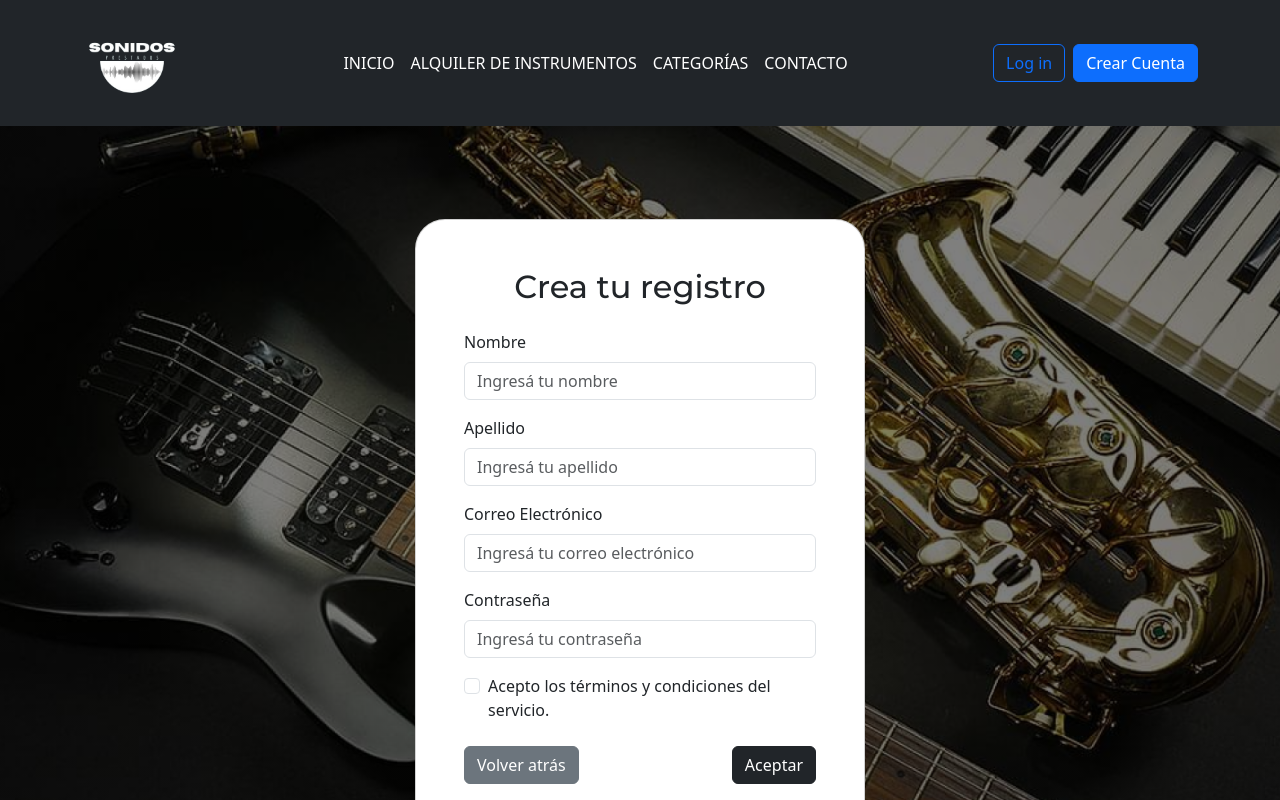
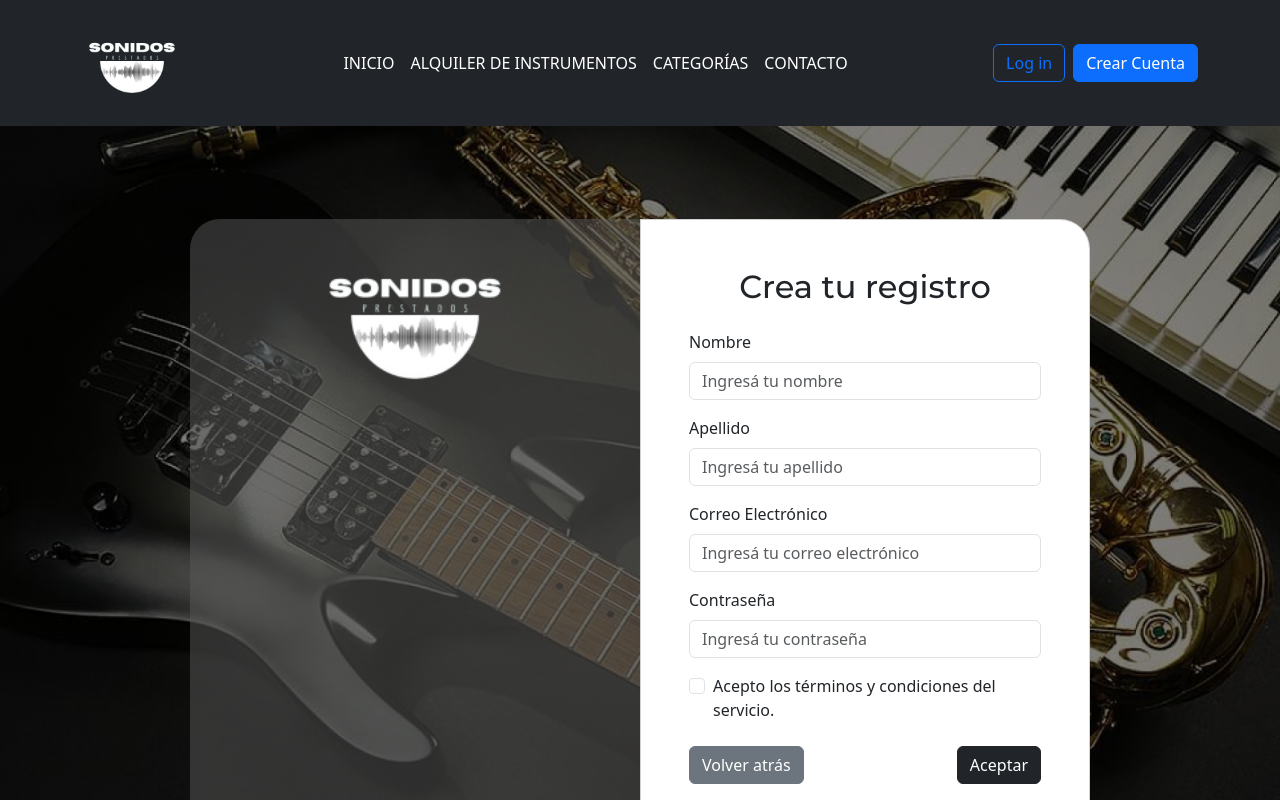
Before and after one commit to MaicolNz/FrontProyectoDH, a React (Vite) app in the folder vite-project/: page /register in a window 1280 px wide. Shown: the top 800 px of the page. Built offline with nearby package versions, Linux system fonts and the light colour scheme.

Commit message:
imagen en crear cuenta

```diff
--- a/vite-project/src/App.css
+++ b/vite-project/src/App.css
@@ -176,6 +176,24 @@
   color: var(--color-white);
 }
 
+/* CREAR CUENTA */
+.block-img{
+  max-width: 450px;
+  width: 100%;
+  border-radius: 30px 0 0 30px;
+  display: flex;
+  flex-direction: column;
+  justify-content: flex-start;
+  align-items: center;
+  background-color: rgba(90, 90, 90, 0.5);
+}
+
+.block-reg{
+  max-width: 450px;
+  width: 100%;
+  border-radius: 0 30px 30px 0 !important;
+}
+
 
 /* TABLET */
 @media (max-width: 768px) {
@@ -226,6 +244,12 @@
     font-size: 1rem;
     align-self: flex-end;
   }
+  .block-img{
+    display: none;
+  }
+  .block-reg{
+    border-radius: 30px!important;
+  }
 }
 
 
--- a/vite-project/src/Components/Register.jsx
+++ b/vite-project/src/Components/Register.jsx
@@ -31,7 +31,12 @@ const Register = () => {
 
   return (
     <div className="container-fluid d-flex justify-content-center align-items-center vh-100 bg-dark text-white" style={{ backgroundImage: `linear-gradient(rgba(0, 0, 0, 0.5), rgba(0, 0, 0, 0.5)), url('../public/images/logos/hero.png')`, backgroundSize: "cover", backgroundPosition: "center" }}>
-      <div className="card p-5" style={{ maxWidth: '450px', width: '100%', borderRadius: '30px' }}>
+      <div className="d-flex flex-row w-100 justify-content-center" style={{ alignItems: 'stretch' }}>
+        <div className='block-img'>
+          <img src="/images/logos/Logo White.png" alt="logo" style={{ height: '200px', width: '200px'}}/>
+        </div>
+        <div className="block-reg card p-5">
+        {/* style={{ maxWidth: '450px', width: '100%', borderRadius: '0 30px 30px 0' }} */}
           <h2 className="text-center mb-4">Crea tu registro</h2>
           <form onSubmit={handleSubmit}>
             <div className="mb-3">
@@ -70,6 +75,8 @@ const Register = () => {
           </form>
         </div>
       </div>
+
+    </div>
   );
 };
 
```
Lines whose indentation alone changed are shown as unchanged.
